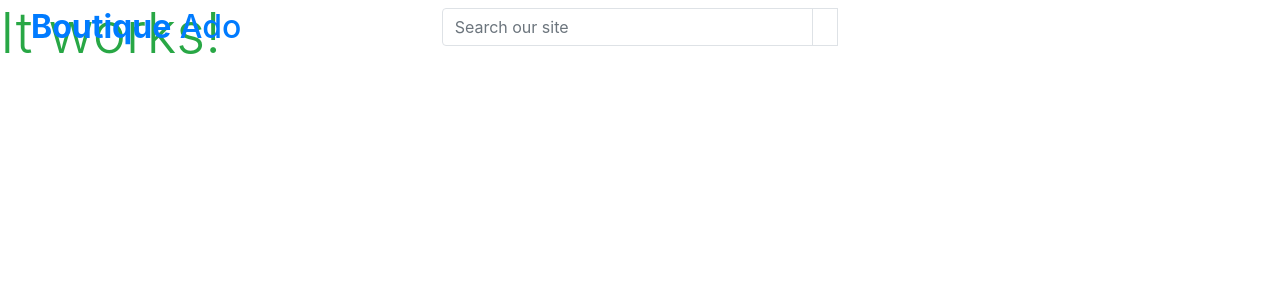
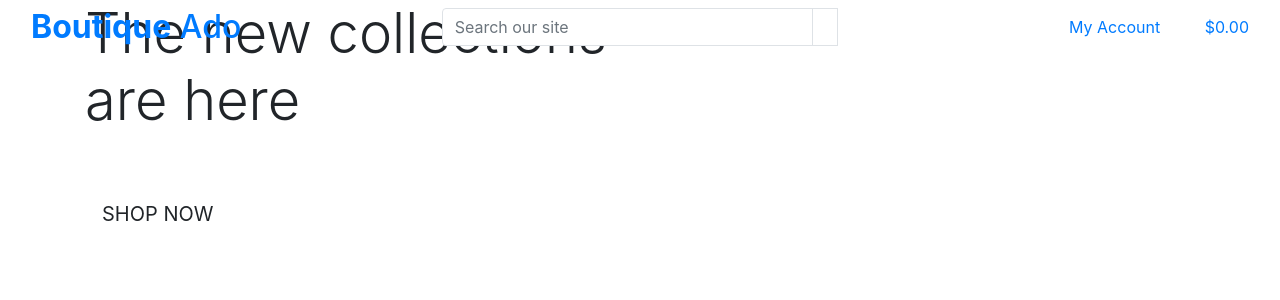
Before and after one commit to ChristineEC/boutique_ado, a Django app: page / in a window 1280 px wide. Shown: the top 300 px of the page. Run offline with Django 3.2, Linux system fonts and the light colour scheme.

Commit message:
Add main page header and some index html after save

```diff
--- a/home/templates/home/index.html
+++ b/home/templates/home/index.html
@@ -1,6 +1,28 @@
 {% extends 'base.html' %}
 {% load static %}
 
+{% block page_header %}
+    <div class="container header-container">
+        <div class="row">
+            <div class="col">
+            </div>
+        </div>
+    </div>
+{% endblock %}
+
 {% block content %}
-    <h1 class="display-4 text-success">It works!</h1>
+    <div class="container h-100">
+        <div class="row h-100">
+            <div class="col-7 col-md-6 my-auto">
+                <h1 class="display-4 logo-font text-black">
+                    The new collections are here
+                </h1>
+                <div class="my-5">
+                    <h4>
+                        <a href="" class="shop-now btn btn-lg rounded-0 text-uppercase py-3">Shop now</a>
+                    </h4>
+                </div>
+            </div>
+        </div>
+    </div>
 {% endblock %}
--- a/templates/base.html
+++ b/templates/base.html
@@ -52,8 +52,40 @@
         </div>
         <div class="col-12 col-lg-4 my-auto py-1 py-lg-0">
           <ul class="list-inline list-unstyled text-center text-lg-right my-0">
-            <li class="list-inline-item dropdown"></li>
-            <li class="list-inline-item"></li>
+            <li class="list-inline-item dropdown">
+              <a class="text-black nav-link" href="#" id="user-options" data-toggle="drop-down" aria-haspopup="true" aria-expanded="false">
+                <div class="text-center">
+                  <div><i class="fas fa-user fa-lg"></i></div>
+                  <p class="my-0">My Account</p>
+                </div>
+              </a>
+              <div class="dropdown-menu border-0" aria-labelledby="user-options">
+                {% if request.user.is_authenticated %}
+                  {% if request.user.is_superuser %}
+                    <a href="" class="dropdown-item">Product Management</a>
+                  {% endif %}
+                  <a href="" class="dropdown-item">My Profile</a>
+                  <a href="{% url 'account_logout' %}" class="dropdown-item">Logout</a>
+                {% else %}
+                  <a href="{% url 'account_signup' %}" class="dropdown-item">Register</a>
+                  <a href="{% url 'account_login' %}" class="dropdown-item">Login</a>
+                {% endif %}
+              </div>
+            </li>
+            <li class="list-inline-item">
+              <a class="{% if grand_total %}text-info font-weight-bold{% else %}text-black{% endif %} nav-link" href="">
+                <div class="text-center">
+                  <div><i class="fas fa-shopping-bag fa-lg"></i></div>
+                  <p class="my-0">
+                    {% if grand_total %}
+                      ${{ grand_total|floatformat:2 }}
+                    {% else %}
+                      $0.00
+                    {% endif %}
+                  </p>
+                </div>
+              </a>
+            </li>
           </ul>
         </div>
       </div>
```
